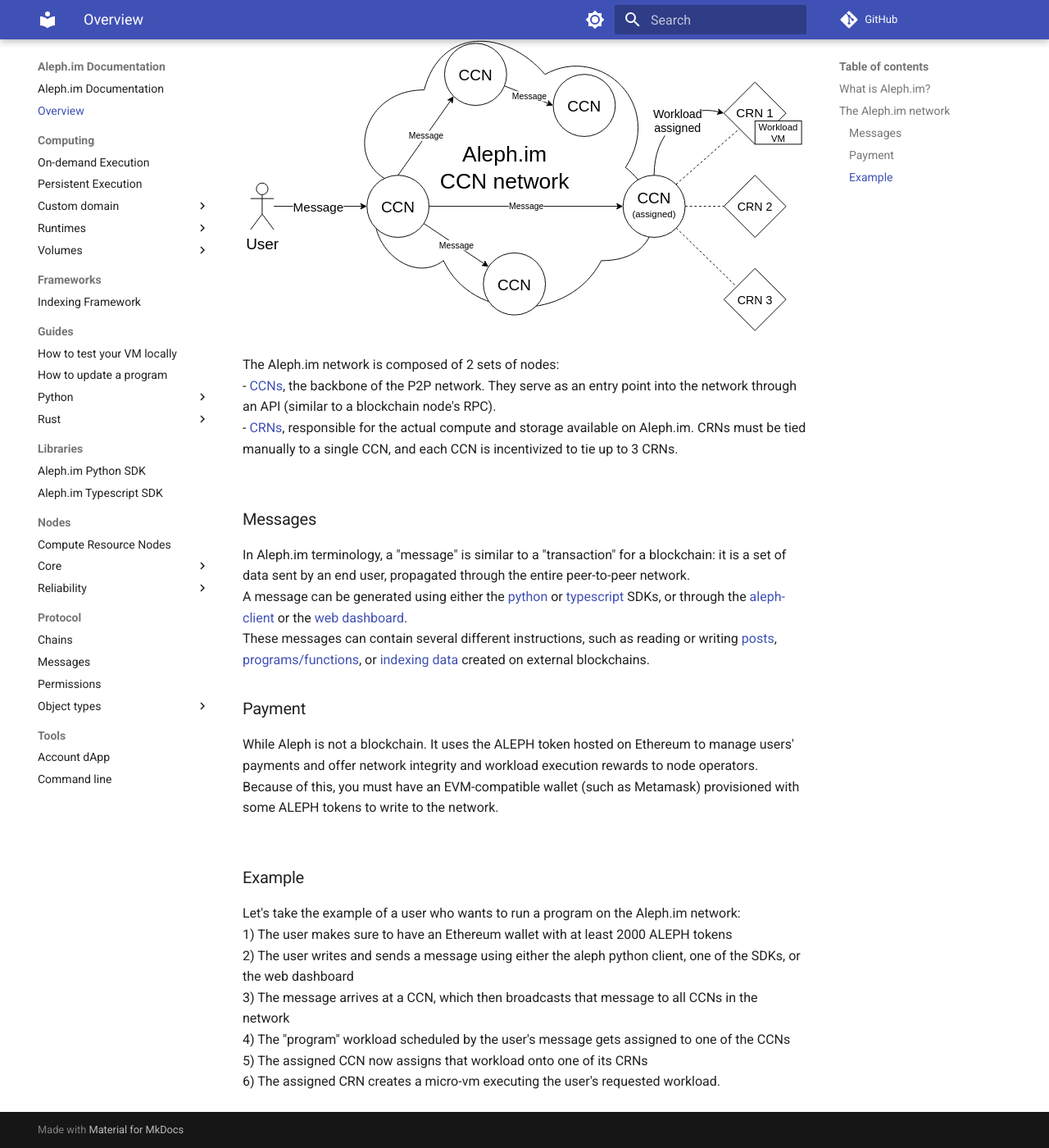
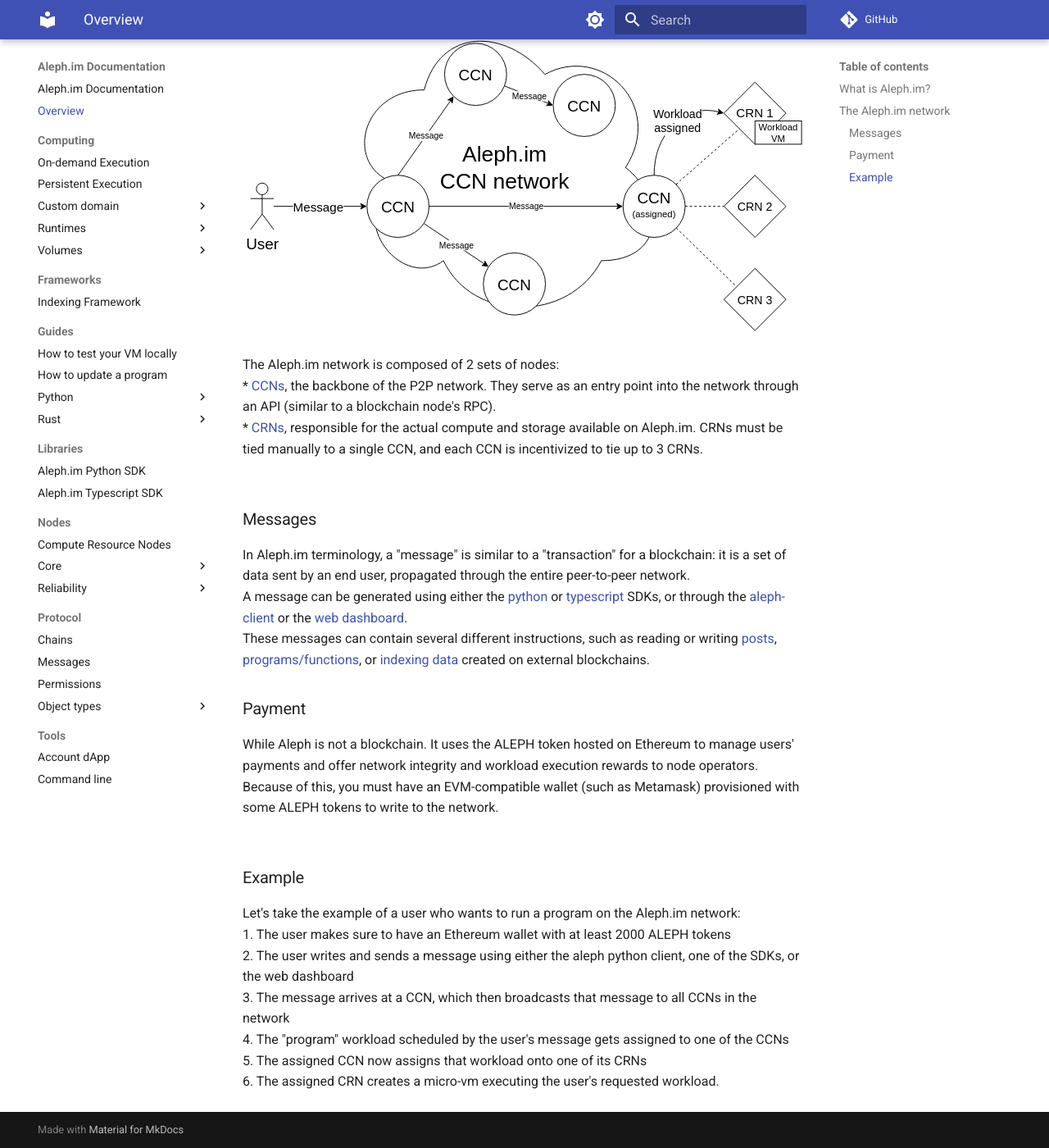
Before and after one commit to aleph-im/aleph-docs, an MkDocs documentation site: the page built from docs/overview.md, in a window 1280 px wide and 1400 px high, scrolled down 584 px. Shown: the whole window at 82% size. Built offline with MkDocs 1.6.1 and Material for MkDocs 9.7.7, drawn with Linux system fonts in a browser that asks for light colours; comment, search, counter and statistics services are not loaded; some of the changed text lies outside the part shown.

Commit message:
Fix formatting

```diff
--- a/docs/overview.md
+++ b/docs/overview.md
@@ -5,20 +5,20 @@
 Aleph.im is an open-source off-chain P2P (peer-to-peer) network. It offers decentralized volumes and blockchain indexing, function execution and VM provisioning, as well as a DID (decentralized identity) framework.
 Aleph.im also includes bridges to many major blockchain networks, such as Ethereum (or any EVM-compatible blockchain), Tezos and Solana, to enable smart contracts access to the resources and hosted on the Aleph.im network.
 
-The Aleph.im project has the following components :
-- The Aleph peer-to-peer network, comprised of [Compute Resource Nodes or CRNs](./nodes/compute.md) and [Core Channel Nodes, or CCNs](./nodes/core/index.md)
-- [Python](./libraries/python.md) and [Typescript](./libraries/typescript.md) SDKs to integrate Aleph.im's decentralized compute and storage solutions into your project
-- A [Python CLI tool](https://aleph-client.readthedocs.io/en/latest/) to interact with the Aleph.im network directly from a terminal
-- A [web GUI dashboard](https://console.aleph.im/)
-- An [Explorer](https://explorer.aleph.im/)
+The Aleph.im project has the following components:
+* The Aleph peer-to-peer network, comprised of [Compute Resource Nodes or CRNs](./nodes/compute.md) and [Core Channel Nodes, or CCNs](./nodes/core/index.md)
+* [Python](./libraries/python.md) and [Typescript](./libraries/typescript.md) SDKs to integrate Aleph.im's decentralized compute and storage solutions into your project
+* A [Python CLI tool](https://aleph-client.readthedocs.io/en/latest/) to interact with the Aleph.im network directly from a terminal
+* A [web GUI dashboard](https://console.aleph.im/)
+* An [Explorer](https://explorer.aleph.im/)
 
 ## The Aleph.im network
 
 ![The Aleph.im network](./network-overview.svg)
 
 The Aleph.im network is composed of 2 sets of nodes:<br>
-- [CCNs](./nodes/core/index.md), the backbone of the P2P network. They serve as an entry point into the network through an API (similar to a blockchain node's RPC).<br>
-- [CRNs](./nodes/compute.md), responsible for the actual compute and storage available on Aleph.im. CRNs must be tied manually to a single CCN, and each CCN is incentivized to tie up to 3 CRNs.<br>
+* [CCNs](./nodes/core/index.md), the backbone of the P2P network. They serve as an entry point into the network through an API (similar to a blockchain node's RPC).<br>
+* [CRNs](./nodes/compute.md), responsible for the actual compute and storage available on Aleph.im. CRNs must be tied manually to a single CCN, and each CCN is incentivized to tie up to 3 CRNs.<br>
 <br>
 
 ### Messages
@@ -32,9 +32,9 @@
 
 ### Example
 Let's take the example of a user who wants to run a program on the Aleph.im network:<br>
-1) The user makes sure to have an Ethereum wallet with at least 2000 ALEPH tokens<br>
-2) The user writes and sends a message using either the aleph python client, one of the SDKs, or the web dashboard<br>
-3) The message arrives at a CCN, which then broadcasts that message to all CCNs in the network<br>
-4) The "program" workload scheduled by the user's message gets assigned to one of the CCNs<br>
-5) The assigned CCN now assigns that workload onto one of its CRNs<br>
-6) The assigned CRN creates a micro-vm executing the user's requested workload.<br>
+1. The user makes sure to have an Ethereum wallet with at least 2000 ALEPH tokens<br>
+2. The user writes and sends a message using either the aleph python client, one of the SDKs, or the web dashboard<br>
+3. The message arrives at a CCN, which then broadcasts that message to all CCNs in the network<br>
+4. The "program" workload scheduled by the user's message gets assigned to one of the CCNs<br>
+5. The assigned CCN now assigns that workload onto one of its CRNs<br>
+6. The assigned CRN creates a micro-vm executing the user's requested workload.<br>
```
